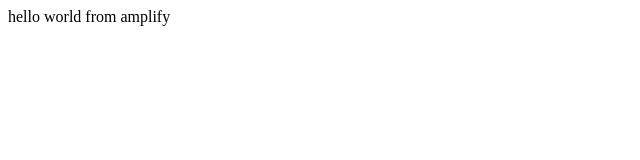
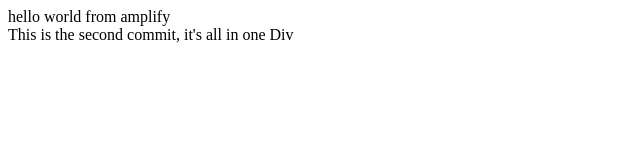
Before and after one commit to samuel077/amplify_html_trial, a plain HTML site: page index.html in a window 1280 px wide. Shown: the whole page, without its empty margins (0-640 px from the left). Drawn offline with Linux system fonts and the light colour scheme.

Commit message:
Update one div

```diff
--- a/index.html
+++ b/index.html
@@ -4,5 +4,10 @@
 </header>
 <body>
 hello world from amplify
+
+<div>
+This is the second commit, it's all in one Div
+</div>
+
 </body>
 </html>
```
